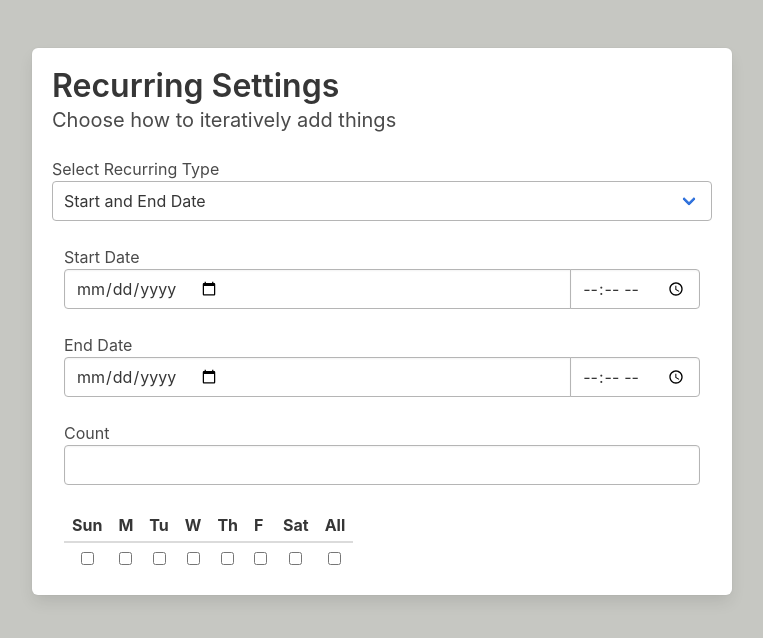
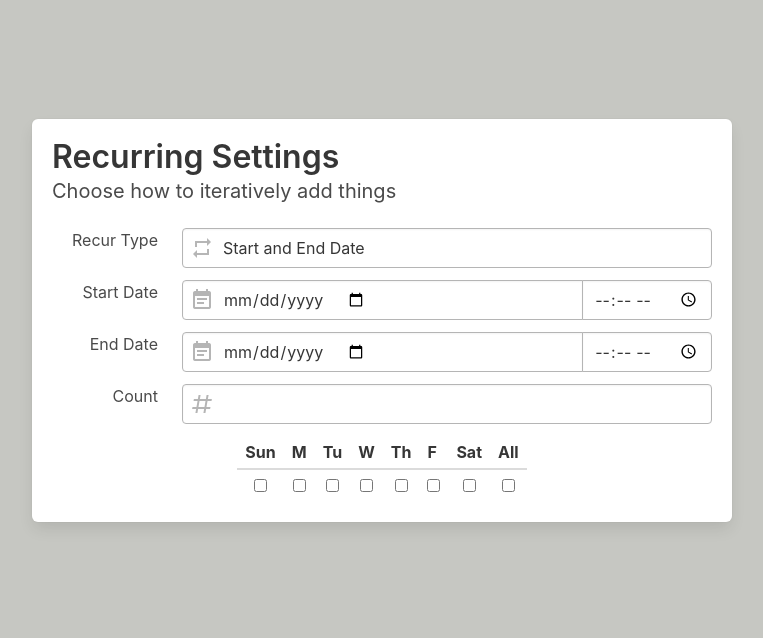
Before and after one commit to contagon/ticktick-repeat, a Flask app: template templates/home.html in a window 1280 px wide. Shown: the top 638 px of the page, without its empty margins (258-1021 px from the left). Run offline with Flask 2, Linux system fonts and the light colour scheme; the template is opened without the code that fills it: values that come from a table or form of the project are taken from there, others are empty; some libraries are stand-ins or nearby versions.

Commit message:
Cleaned up recurring options

```diff
--- a/forms.py
+++ b/forms.py
@@ -51,7 +51,7 @@ class RecurForm(FlaskForm):
     timezone = HiddenField("Timezone")
 
     types = SelectField(
-        "Select Recurring Type",
+        "Recur Type",
         choices=[
             ("dates_both", "Start and End Date"),
             ("dates_mix", "Start Date and Number"),
--- a/static/js/scripts.js
+++ b/static/js/scripts.js
@@ -5,25 +5,25 @@ if ( window.history.replaceState ) {
 function recur_options() {
     type = document.getElementById("types").value;
     if(type == "dates_both"){
-        document.getElementById("start_date").style.display = "block";
-        document.getElementById("end_date").style.display = "block";
+        document.getElementById("start_date").style.removeProperty("display");
+        document.getElementById("end_date").style.removeProperty("display");
         document.getElementById("dueDate_div").style.display = "none";
-        document.getElementById("recur_days").style.display = "block";
+        document.getElementById("recur_days").style.removeProperty("display");
         document.getElementById("count").style.display = "none";
     }
     else if(type == "dates_mix"){
-        document.getElementById("start_date").style.display = "block";
+        document.getElementById("start_date").style.removeProperty("display");
         document.getElementById("end_date").style.display = "none";
         document.getElementById("dueDate_div").style.display = "none";
-        document.getElementById("recur_days").style.display = "block";
-        document.getElementById("count").style.display = "block";
+        document.getElementById("recur_days").style.removeProperty("display");
+        document.getElementById("count").style.removeProperty("display");
     }
     else if(type == "number"){
         document.getElementById("start_date").style.display = "none";
         document.getElementById("end_date").style.display = "none";
-        document.getElementById("dueDate_div").style.display = "block";
+        document.getElementById("dueDate_div").style.removeProperty("display");
         document.getElementById("recur_days").style.display = "none";
-        document.getElementById("count").style.display = "block";
+        document.getElementById("count").style.removeProperty("display");
     }
 }
 
@@ -38,5 +38,4 @@ function toggle(source) {
 // Runs all functions for first time, initializes timezone
 window.onload = function() {
     recur_options();
-    document.getElementById("timezone").value = jstz.determine().name();
 };
--- a/templates/home.html
+++ b/templates/home.html
@@ -48,39 +48,61 @@
             <div class="box">
                 <h1 class="title">Recurring Settings</h1>
                 <h2 class="subtitle">Choose how to iteratively add things</h2>
-                <div class="field">
-                    {{ recur.types.label }}
-                    <div class="control is-expanded">
-                        <div class="select is-fullwidth">
-                            {{ recur.types(onchange="recur_options()") }}
+                <div class="field is-horizontal">
+                    <div class="field-label">
+                        {{ recur.types.label }}
+                    </div>
+                    <div class="field-body">
+                        <div class="field">
+                            <div class="control has-icons-left">
+                                {{ recur.types(class="input", onchange="recur_options()") }}
+                                <span class="icon is-left">
+                                    <span class="mdi mdi-24px mdi-repeat"></span>
+                                </span>
+                            </div>
+                            {% for error in recur.types.errors %}
+                                <p class="help is-danger">{{ error }}</p>
+                            {% endfor %}
                         </div>
                     </div>
                 </div>
-                <div class="tickform is-multiline is-centered is-0" style="margin-bottom: -0.75rem;">
-                    <div class="column is-narrow" id="{{ recur.start_date.name }}" style="display: block;">
+                <div class="field is-horizontal" id="{{ recur.start_date.name }}">
+                    {{ recur.start_date.hidden_tag() }}
+                    <div class="field-label">
+                        {{ recur.start_date.label }}
+                    </div>
+                    <div class="field-body">
                         <div class="field is-expanded">
-                            {{ recur.start_date.label }}
-                            {{ recur.start_date.hidden_tag() }}
                             <div class="field has-addons">
-                                <div class="control is-expanded">
+                                <div class="control is-expanded has-icons-left">
                                     {{ recur.start_date.date(class="input") }}
+                                    <span class="icon is-left">
+                                        <span class="mdi mdi-24px mdi-calendar-text"></span>
+                                    </span>
                                 </div>
                                 <div class="control">
                                     {{ recur.start_date.time(class="input") }}
                                 </div>
                             </div>
                             {% for error in recur.start_date.date.errors %}
-                            <p class="help is-danger">{{ error }}</p>
+                                <p class="help is-danger">{{ error }}</p>
                             {% endfor %}
                         </div>
                     </div>
-                    <div class="column is-narrow" id="{{ recur.end_date.name }}" style="display: block;">
+                </div>
+                <div class="field is-horizontal" id="{{ recur.end_date.name }}">
+                    {{ recur.end_date.hidden_tag() }}
+                    <div class="field-label">
+                        {{ recur.end_date.label }}
+                    </div>
+                    <div class="field-body">
                         <div class="field is-expanded">
-                            {{ recur.end_date.label }}
-                            {{ recur.end_date.hidden_tag() }}
                             <div class="field has-addons">
-                                <div class="control is-expanded">
+                                <div class="control is-expanded has-icons-left">
                                     {{ recur.end_date.date(class="input") }}
+                                    <span class="icon is-left">
+                                        <span class="mdi mdi-24px mdi-calendar-text"></span>
+                                    </span>
                                 </div>
                                 <div class="control">
                                     {{ recur.end_date.time(class="input") }}
@@ -91,19 +113,28 @@
                             {% endfor %}
                         </div>
                     </div>
-                    <div class="column is-narrow" id="{{ recur.count.name }}" style="display: block;">
+                </div>
+                <div class="field is-horizontal" id="{{ recur.count.name }}">
+                    <div class="field-label">
+                        {{ recur.count.label }}
+                    </div>
+                    <div class="field-body">
                         <div class="field">
-                            {{ recur.count.label }}
-                            <div class="control">
-                                {{ recur.count(class="input") }}
+                            <div class="control has-icons-left">
+                                {{ recur.count(class="input", onchange="recur_options()") }}
+                                <span class="icon is-left">
+                                    <span class="mdi mdi-24px mdi-pound"></span>
+                                </span>
                             </div>
                             {% for error in recur.count.errors %}
                                 <p class="help is-danger">{{ error }}</p>
                             {% endfor %}
                         </div>
                     </div>
+                </div>
+                <div class="columns is-centered" id="recur_days">
                     <div class="column is-narrow">
-                        <table class="table is-narrow" id="recur_days">
+                        <table class="table is-narrow">
                             <thead>
                                 <tr>
                                     <th>Sun</th>
```
